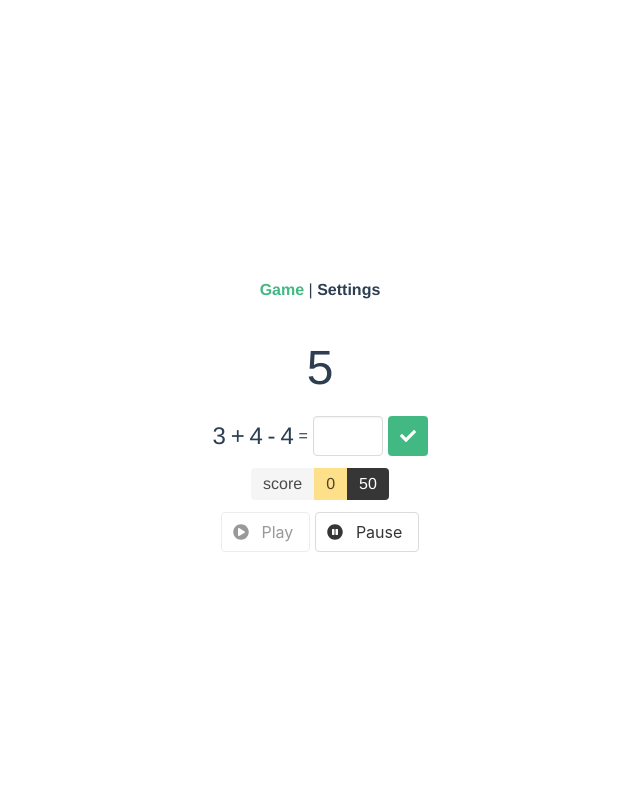
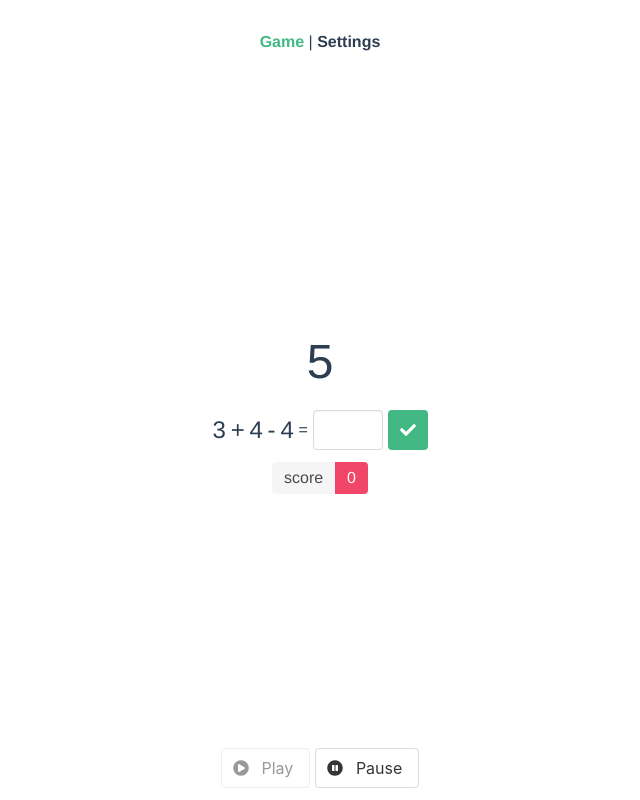
Before and after one commit to jeremyriverain/Arithmetic-Game, a Vue app: page /#/ in a window 1280 px wide. Shown: the whole page, without its empty margins (320-960 px from the left). Built offline with nearby package versions, Linux system fonts and the light colour scheme.

Commit message:
score tracking

```diff
--- a/src/App.vue
+++ b/src/App.vue
@@ -1,11 +1,16 @@
 <template>
-  <section class="hero is-fullheight">
+  <section
+    class="hero is-fullheight pb-3"
+    id="app-container"
+  >
+    <div id="nav">
+      <router-link to="/">Game</router-link> |
+      <router-link to="/settings">Settings</router-link>
+    </div>
     <div class="hero-body">
+
       <div class="container">
-        <div id="nav">
-          <router-link to="/">Game</router-link> |
-          <router-link to="/settings">Settings</router-link>
-        </div>
+
         <router-view />
       </div>
     </div>
--- a/src/components/ScoreTracking.vue
+++ b/src/components/ScoreTracking.vue
@@ -4,8 +4,11 @@
     <div class="control">
       <div class="tags has-addons are-medium">
         <span class="tag">score</span>
-        <span class="tag is-warning">{{score}}</span>
-        <span class="tag is-dark">{{winningScore}}</span>
+        <span
+          class="tag"
+          :class="[hasWon ? 'is-success' : 'is-danger']"
+        >{{score}}</span>
+        <!-- <span class="tag is-dark">{{winningScore}}</span> -->
       </div>
     </div>
   </div>
@@ -14,17 +17,17 @@
 
 <script>
 import useScoreTracking from "@/use/useScoreTracking";
-import useGameSettings from "@/use/useGameSettings";
+import useGameState from "@/use/useGameState";
 export default {
   name: "ScoreTracking",
   setup() {
     const { score } = useScoreTracking();
 
-    const { winningScore } = useGameSettings();
+    const { hasWon } = useGameState();
 
     console.log("score", score);
 
-    return { score, winningScore };
+    return { score, hasWon };
   },
 };
 </script>
--- a/src/use/useGameSettings.ts
+++ b/src/use/useGameSettings.ts
@@ -5,7 +5,7 @@ const settings = reactive({
     numberOfOperands: 3,
     operators: ['+', '-'],
     maxResolutionTime: 10,
-    winningScore: 50
+    winningScore: 30
 })
 
 export default function useGameSettings () {
--- a/src/use/useGameState.ts
+++ b/src/use/useGameState.ts
@@ -1,4 +1,6 @@
 import { ref, computed } from 'vue';
+import useGameSettings from '@/use/useGameSettings'
+import useScoreTracking from '@/use/useScoreTracking'
 
 const isPlaying = ref(true)
 
@@ -10,11 +12,19 @@ export default function useGameState () {
         currentRound.value++
     }
 
+    const { winningScore } = useGameSettings()
+    const { score } = useScoreTracking()
+
+    const hasWon = computed(() => {
+        console.log('has won', score, winningScore);
+        return score.value >= winningScore
+    })
+
     return {
         isPlaying,
         nextRound,
-        currentRound: computed(() => currentRound.value)
-
+        currentRound: computed(() => currentRound.value),
+        hasWon
     }
 
 
--- a/src/views/Home.vue
+++ b/src/views/Home.vue
@@ -3,7 +3,10 @@
     <count-down />
     <arithmetic-operation class="mt-3" />
     <score-tracking class="mt-3" />
-    <state-game-buttons class="mt-3" />
+
+    <teleport to="#app-container">
+      <state-game-buttons class="mt-3" />
+    </teleport>
   </div>
 </template>
 
--- a/src/views/Settings.vue
+++ b/src/views/Settings.vue
@@ -4,6 +4,7 @@
     <div>min value operand: {{minMaxNumbers[0]}}</div>
     <div>max value operand: {{minMaxNumbers[1]}}</div>
     <div>type operators: {{operators.join(' ')}}</div>
+    <div>winning score: {{winningScore}}</div>
   </div>
 </template>
 
@@ -19,6 +20,7 @@ export default defineComponent({
       maxResolutionTime,
       operators,
       numberOfOperands,
+      winningScore,
     } = useGameSettings();
 
     return {
@@ -26,6 +28,7 @@ export default defineComponent({
       maxResolutionTime,
       operators,
       numberOfOperands,
+      winningScore,
     };
   },
 });
```
